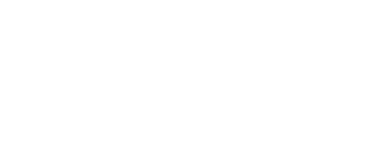
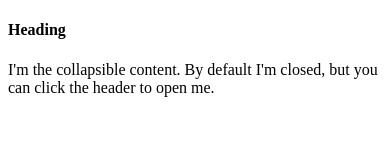
Before and after one commit to Zisteiro/Graffiti-App, a plain HTML site: page Graffiti App/History.html in a window 390 px wide. Drawn offline with Linux system fonts and the light colour scheme; some packages are replaced by stand-ins of ours.

Commit message:
comenzado a aañadir collapsibles en history page, REVISAR

```diff
--- a/Graffiti App/History.html
+++ b/Graffiti App/History.html
@@ -15,8 +15,21 @@
 
     </head>
     <body>
+        <!--Header-->
          <div id="history" data-role="page" data-add-back-btn="true">
              <div data-role="header"></div>
        </div>
+
+        <!--Content-->
+
+        <div data-role="content" data-role="collapsible">
+      <h4>Heading</h4>
+    <p>I'm the collapsible content. By default I'm closed, but you can click the header to open me.</p>
+</div>
+
+
+
+
+
     </body>
 </html>
```
